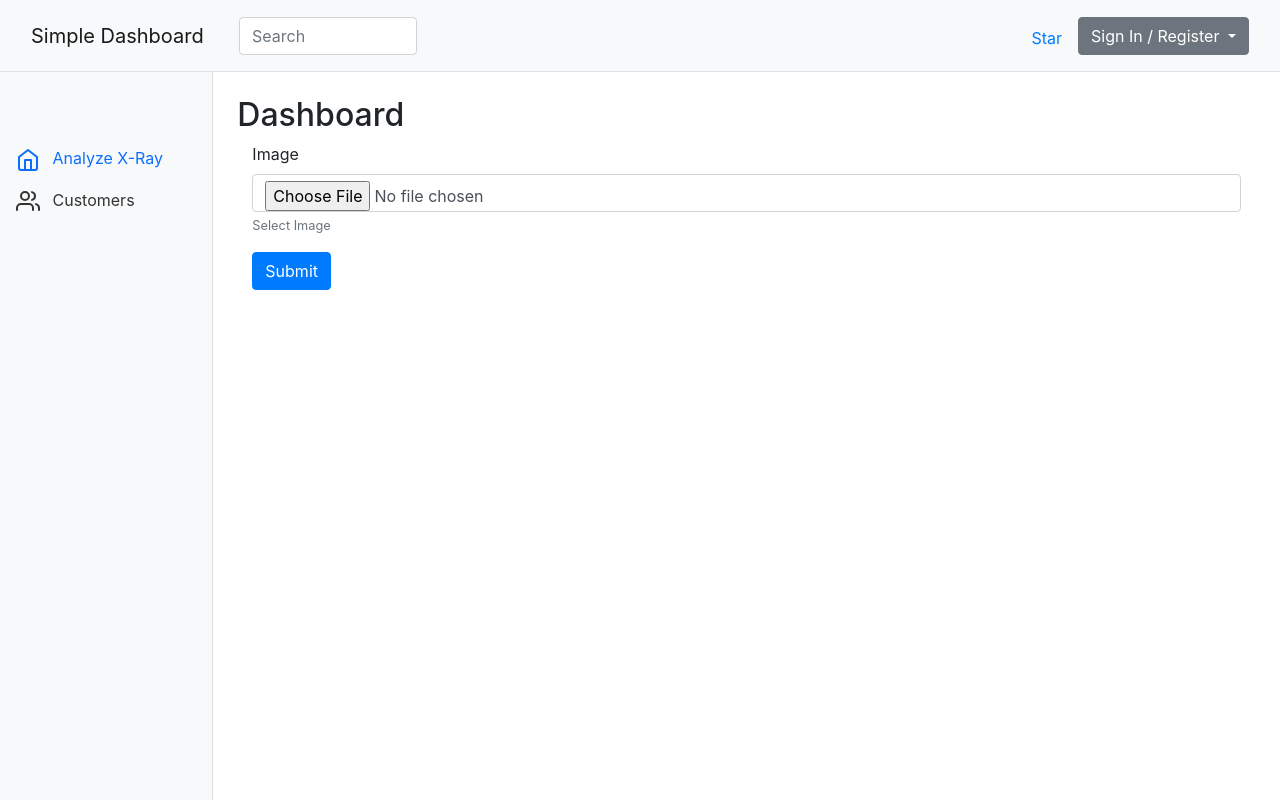
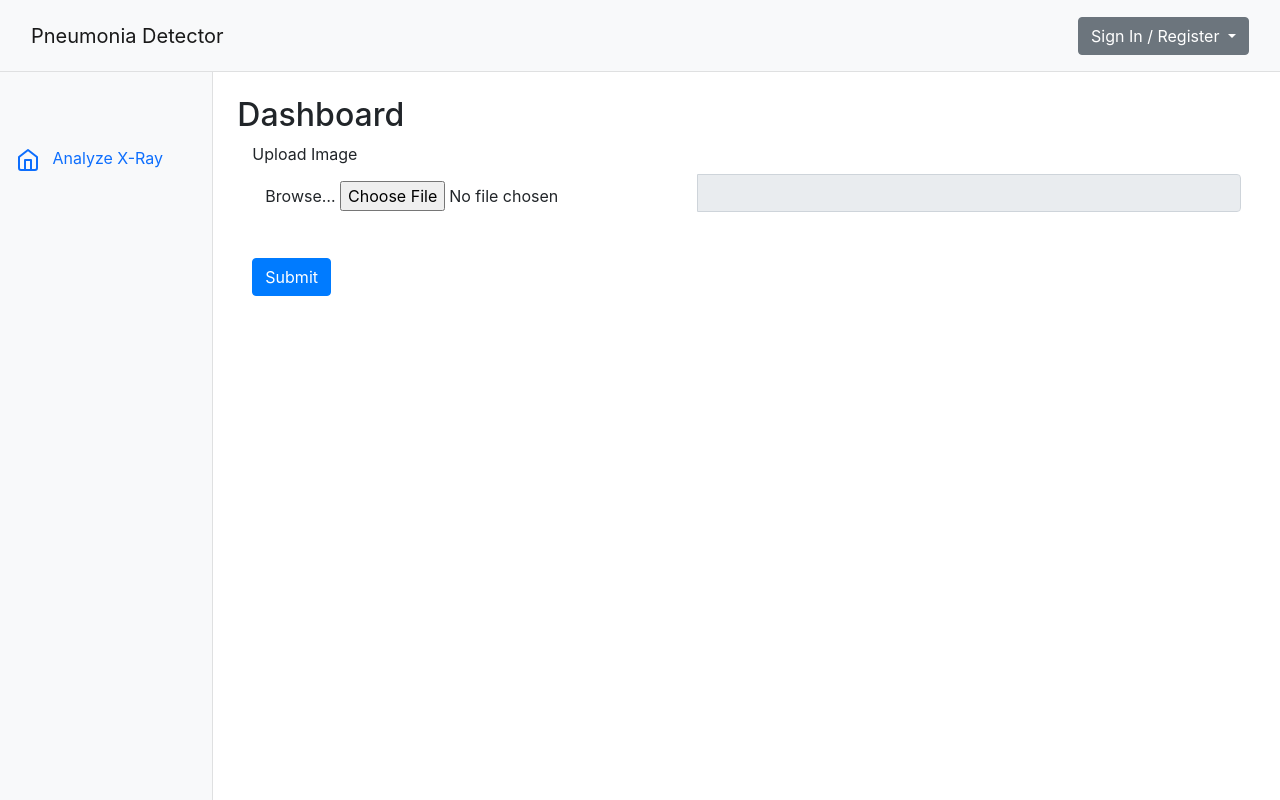
Before and after one commit to boliver92/WGU-Capstone, a Flask app: page / in a window 1280 px wide. Run offline with Flask 2, Linux system fonts and the light colour scheme; some libraries are stand-ins or nearby versions.

Commit message:
Final Commit

```diff
--- a/app.py
+++ b/app.py
@@ -1,4 +1,5 @@
 from app import app
 
-if __name__=='__main__':
+# Starts the Flask app.
+if __name__ == '__main__':
     app.run(debug=True)
--- a/app/auth.py
+++ b/app/auth.py
@@ -57,7 +57,7 @@ def login():
         if error is None:
             session.clear()
             session['user_id'] = user['id']
-            return redirect(url_for('index'))
+            return redirect(url_for('home'))
 
         flash(error)
 
--- a/app/routes.py
+++ b/app/routes.py
@@ -1,8 +1,9 @@
-from flask import render_template, request, redirect
+from flask import render_template, request, redirect, flash
 
 from app import app,APP_ROOT
 from app.process import predict_img
 import os
+from app.db import get_db
 
 
 @app.route('/')
@@ -21,7 +22,7 @@ def predict():
 def upload():
     target = os.path.join(APP_ROOT, 'temp\\')
     if request.method == "POST":
-        file = request.files['img']
+        file = request.files['imgInp']
         filename = file.filename
         file.save("".join([target, filename]))
         print("Upload Complete")
@@ -29,5 +30,18 @@ def upload():
 
 @app.route("/prediction/<filename>",methods=["GET", "POST"])
 def prediction(filename):
-    x = predict_img(filename)
+    db = get_db()
+    fileResult = db.execute(
+        'SELECT * FROM xray_results WHERE xray_name = ?', (filename,)
+    ).fetchone()
+
+    if fileResult is None:
+        x = predict_img(filename)
+        db.execute(
+            'INSERT INTO xray_results (xray_name, result) VALUES (?, ?)', (filename, x,)
+        )
+    else:
+        x = fileResult['result']
+        flash("Retrieved from DB")
+
     return render_template('output.html', results=x)
--- a/app/schema.sql
+++ b/app/schema.sql
@@ -1,7 +1,14 @@
 DROP TABLE IF EXISTS user;
+DROP TABLE IF EXISTS xray_results;
 
 CREATE TABLE user (
   id INTEGER PRIMARY KEY AUTOINCREMENT,
   username TEXT UNIQUE NOT NULL,
   password TEXT NOT NULL
 );
+
+CREATE TABLE xray_results(
+  id INTEGER PRIMARY KEY AUTOINCREMENT,
+  xray_name TEXT UNIQUE NOT NULL,
+  result INT NOT NULL
+)
--- a/app/templates/layout.html
+++ b/app/templates/layout.html
@@ -15,19 +15,14 @@
   <nav class="navbar navbar-light bg-light p-3">
     <div class="d-flex col-12 col-md-3 col-lg-2 mb-2 mb-lg-0 flex-wrap flex-md-nowrap justify-content-between">
         <a class="navbar-brand" href="#">
-            Simple Dashboard
+            Pneumonia Detector
         </a>
         <button class="navbar-toggler d-md-none collapsed mb-3" type="button" data-toggle="collapse" data-target="#sidebar" aria-controls="sidebar" aria-expanded="false" aria-label="Toggle navigation">
             <span class="navbar-toggler-icon"></span>
         </button>
     </div>
-    <div class="col-12 col-md-4 col-lg-2">
-        <input class="form-control form-control-dark" type="text" placeholder="Search" aria-label="Search">
-    </div>
+
     <div class="col-12 col-md-5 col-lg-8 d-flex align-items-center justify-content-md-end mt-3 mt-md-0">
-        <div class="mr-3 mt-1">
-            <a class="github-button" href="https://github.com/themesberg/simple-bootstrap-5-dashboard" data-color-scheme="no-preference: dark; light: light; dark: light;" data-icon="octicon-star" data-size="large" data-show-count="true" aria-label="Star /themesberg/simple-bootstrap-5-dashboard">Star</a>
-        </div>
         <div class="dropdown">
             <button class="btn btn-secondary dropdown-toggle" type="button" id="dropdownMenuButton" data-toggle="dropdown" aria-expanded="false">
               {% if g.user %}
@@ -63,12 +58,6 @@
                   </a>
                 </li>
                 </li>
-                <li class="nav-item">
-                  <a class="nav-link" href="#">
-                    <svg xmlns="http://www.w3.org/2000/svg" width="24" height="24" viewBox="0 0 24 24" fill="none" stroke="currentColor" stroke-width="2" stroke-linecap="round" stroke-linejoin="round" class="feather feather-users"><path d="M17 21v-2a4 4 0 0 0-4-4H5a4 4 0 0 0-4 4v2"></path><circle cx="9" cy="7" r="4"></circle><path d="M23 21v-2a4 4 0 0 0-3-3.87"></path><path d="M16 3.13a4 4 0 0 1 0 7.75"></path></svg>
-                    <span class="ml-2">Customers</span>
-                  </a>
-                </li>
               </ul>
           </div>
         </nav>
@@ -83,5 +72,8 @@
 	<script src="https://code.jquery.com/jquery-3.4.1.slim.min.js" integrity="sha384-J6qa4849blE2+poT4WnyKhv5vZF5SrPo0iEjwBvKU7imGFAV0wwj1yYfoRSJoZ+n" crossorigin="anonymous"></script>
 	<script src="https://cdn.jsdelivr.net/npm/popper.js@1.16.0/dist/umd/popper.min.js" integrity="sha384-Q6E9RHvbIyZFJoft+2mJbHaEWldlvI9IOYy5n3zV9zzTtmI3UksdQRVvoxMfooAo" crossorigin="anonymous"></script>
 	<script src="https://stackpath.bootstrapcdn.com/bootstrap/4.4.1/js/bootstrap.min.js" integrity="sha384-wfSDF2E50Y2D1uUdj0O3uMBJnjuUD4Ih7YwaYd1iqfktj0Uod8GCExl3Og8ifwB6" crossorigin="anonymous"></script>
+  {% block scripts %}
+
+  {% endblock scripts %}
 </body>
 </html>
--- a/app/templates/predict.html
+++ b/app/templates/predict.html
@@ -5,13 +5,59 @@
 <div class="container">
 
     <form method="post" action="/upload" enctype="multipart/form-data">
-        <div class="form-group">
-            <label for="img">Image</label>
-            <input type="file" class="form-control" name="img" accept="image/*" id="img" aria-describedby="fileHelpId">
-            <small id="fileHelpId" class="form-text text-muted">Select Image</small>
+    <div class="form-group">
+        <label>Upload Image</label>
+        <div class="input-group">
+            <span class="input-group-btn">
+                <span class="btn btn-default btn-file">
+                    Browse… <input type="file" id="imgInp" name="imgInp">
+                </span>
+            </span>
+            <input type="text" class="form-control" readonly>
         </div>
+        <img id='img-upload'/>
+    </div>
         <input type="submit" value="Submit" class="btn btn-primary">
     </form>
 </div>
 
 {% endblock ourpage %}
+{% block scripts %}
+<script>
+    $(document).ready( function() {
+            $(document).on('change', '.btn-file :file', function() {
+            var input = $(this),
+                label = input.val().replace(/\\/g, '/').replace(/.*\//, '');
+            input.trigger('fileselect', [label]);
+            });
+
+            $('.btn-file :file').on('fileselect', function(event, label) {
+
+                var input = $(this).parents('.input-group').find(':text'),
+                    log = label;
+
+                if( input.length ) {
+                    input.val(log);
+                } else {
+                    if( log ) alert(log);
+                }
+
+            });
+            function readURL(input) {
+                if (input.files && input.files[0]) {
+                    var reader = new FileReader();
+
+                    reader.onload = function (e) {
+                        $('#img-upload').attr('src', e.target.result);
+                    }
+
+                    reader.readAsDataURL(input.files[0]);
+                }
+            }
+
+            $("#imgInp").change(function(){
+                readURL(this);
+            });
+        });
+</script>
+{% endblock scripts %}
```
Also changed, not shown: app/templates/auth/register.html (+5 -5 lines), main.py (+52 -2 lines), app/flaskr.sqlite, dataset_bar.png (added), 1 other file.
